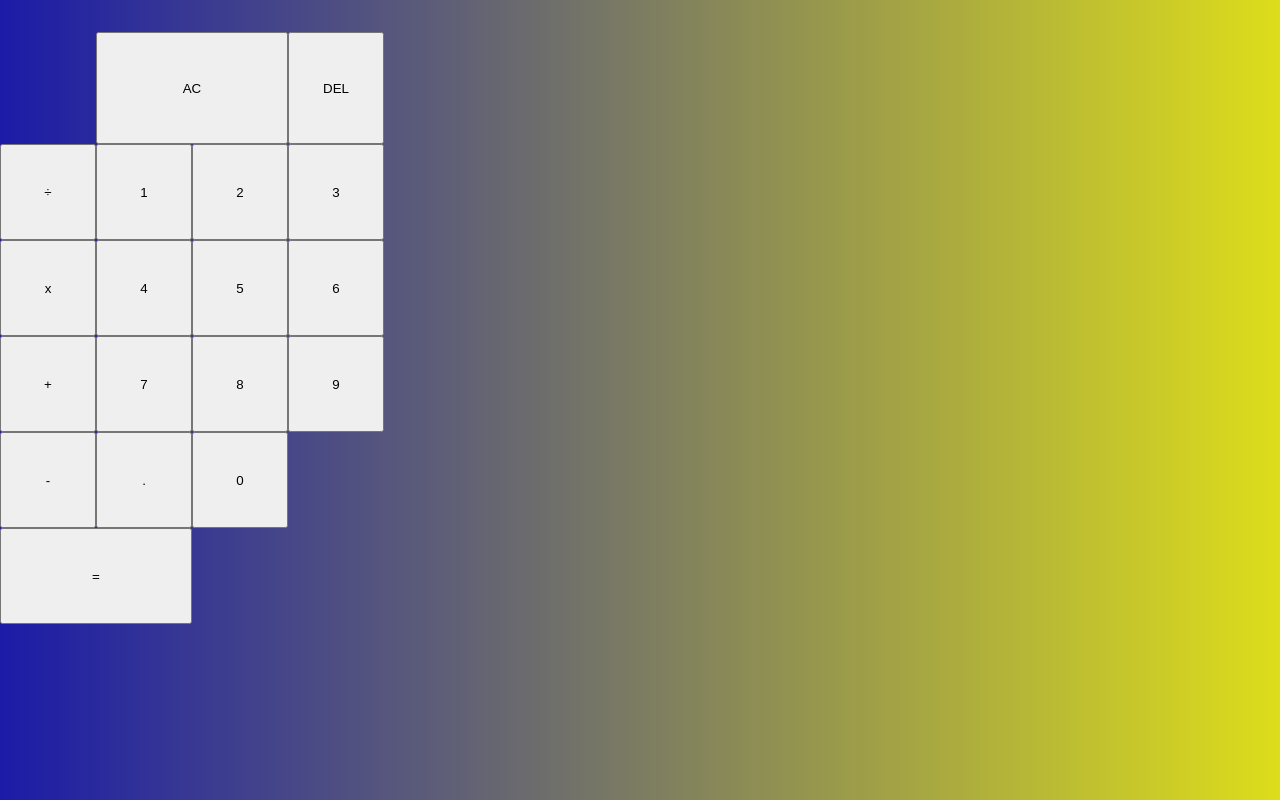
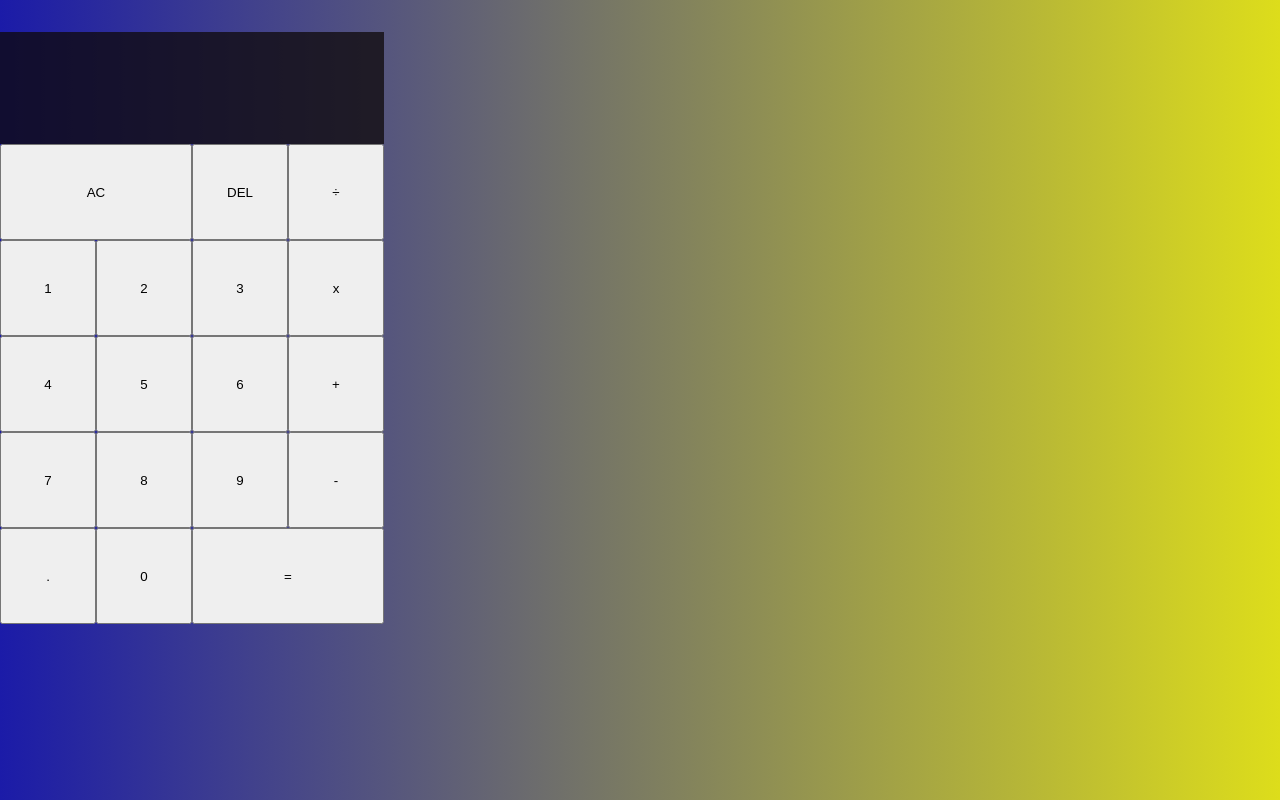
Before and after one commit to quisethecoder/calculator-react, a React (Create React App) app: page / in a window 1280 px wide. Built offline with nearby package versions, Linux system fonts and the light colour scheme.

Commit message:
add calculator top

```diff
--- a/src/styles.css
+++ b/src/styles.css
@@ -16,5 +16,10 @@ body{
 
 .span-two{
     grid-column: span 2;
+}
 
+.output {
+    grid-column: 1 / -1;
+    background-color: rgb(14, 9, 9, .75);
+    display: flex;
 }
```
